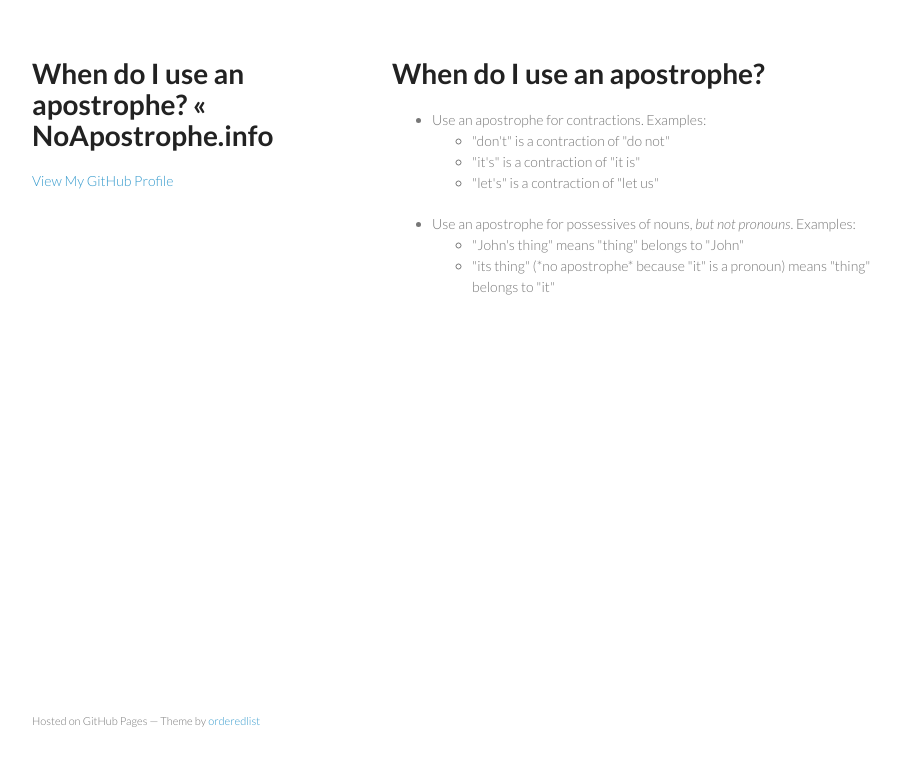
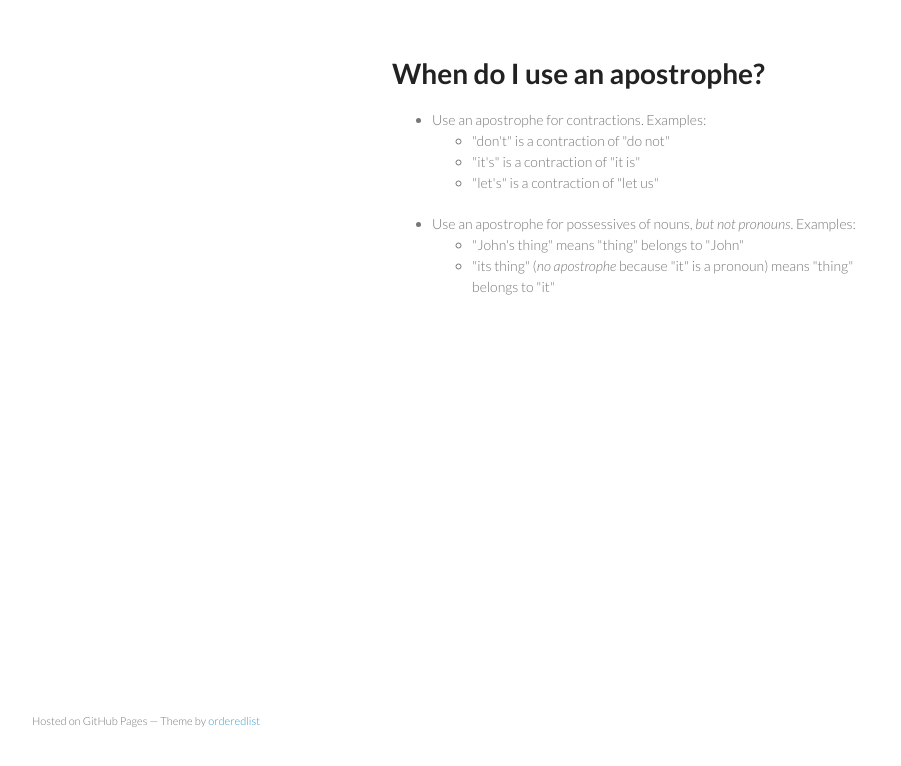
Before and after one commit to NoApostrophe/noapostrophe.github.com, a plain HTML site: page index.html in a window 1280 px wide. Shown: the whole page, without its empty margins (178-1079 px from the left). Drawn offline with Linux system fonts and the light colour scheme.

Commit message:
Update index.html

```diff
--- a/index.html
+++ b/index.html
@@ -3,7 +3,7 @@
   <head>
     <meta charset="utf-8">
     <meta http-equiv="X-UA-Compatible" content="chrome=1">
-    <title>When do I use an apostrophe? « NoApostrophe.info by NoApostrophe</title>
+    <title>When do I use an apostrophe? « NoApostrophe.info</title>
 
     <link rel="stylesheet" href="stylesheets/styles.css">
     <link rel="stylesheet" href="stylesheets/pygment_trac.css">
@@ -14,14 +14,6 @@
   </head>
   <body>
     <div class="wrapper">
-      <header>
-        <h1>When do I use an apostrophe? « NoApostrophe.info</h1>
-        <p></p>
-
-
-        <p class="view"><a href="https://github.com/NoApostrophe">View My GitHub Profile</a></p>
-
-      </header>
       <section>
         <h1>When do I use an apostrophe?</h1>
 
@@ -38,7 +30,7 @@
 
 <ul>
 <li>"John's thing" means "thing" belongs to "John"</li>
-<li>"its thing" (*no apostrophe* because "it" is a pronoun) means "thing" belongs to "it"</li>
+<li>"its thing" (<em>no apostrophe</em> because "it" is a pronoun) means "thing" belongs to "it"</li>
 </ul>
 </li>
 </ul>
```
